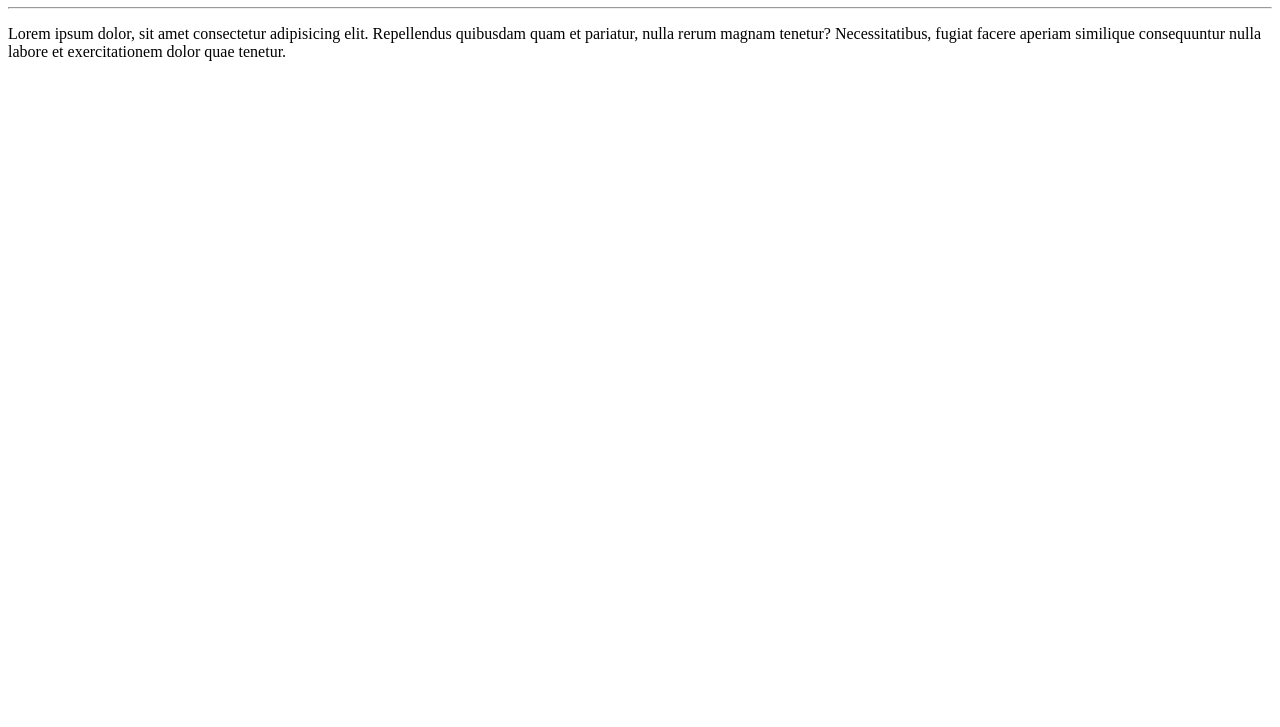
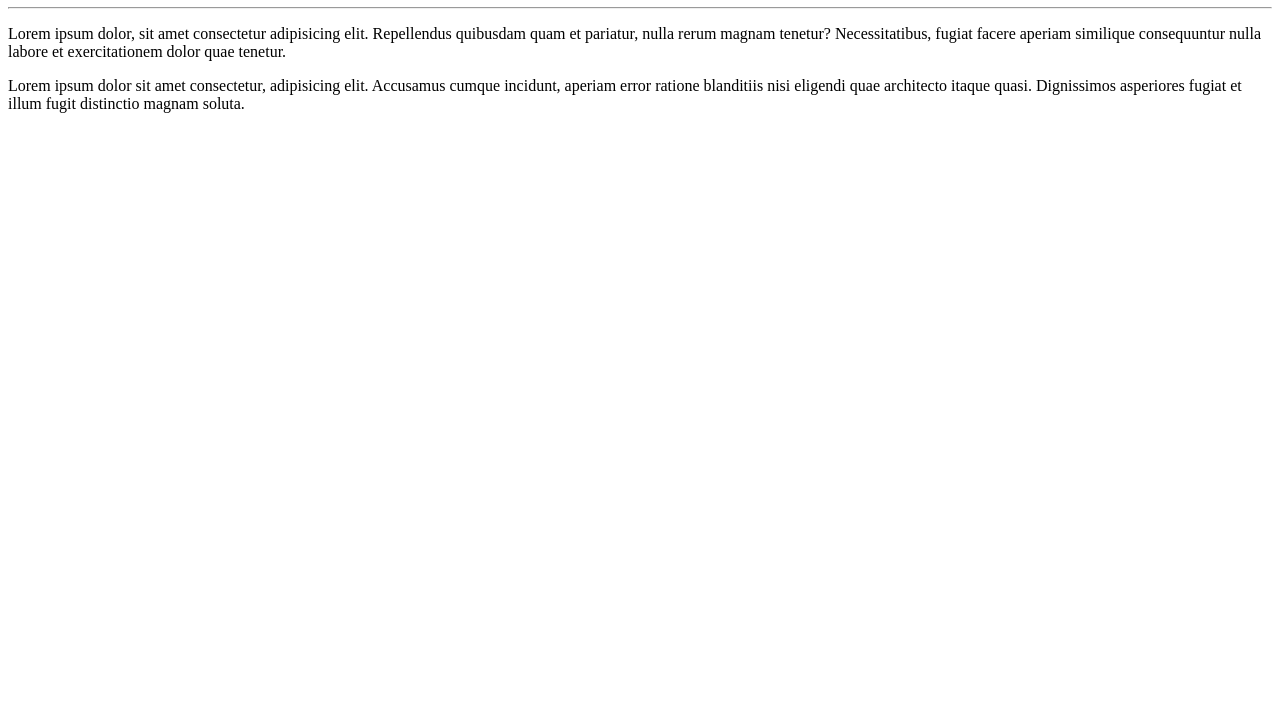
Before and after one commit to Rivan-Roque/Ola-Mundo, a plain HTML site: page site-exemplo/index.html in a window 1280 px wide. Shown: the part 73-800 px from the top of the page. Drawn offline with Linux system fonts and the light colour scheme.

Commit message:
Adicionei um paragrafo

```diff
--- a/site-exemplo/index.html
+++ b/site-exemplo/index.html
@@ -9,5 +9,6 @@
     <h1>Olá, Mundo!</h1>
     <hr>
     <p>Lorem ipsum dolor, sit amet consectetur adipisicing elit. Repellendus quibusdam quam et pariatur, nulla rerum magnam tenetur? Necessitatibus, fugiat facere aperiam similique consequuntur nulla labore et exercitationem dolor quae tenetur.</p>
+    <p>Lorem ipsum dolor sit amet consectetur, adipisicing elit. Accusamus cumque incidunt, aperiam error ratione blanditiis nisi eligendi quae architecto itaque quasi. Dignissimos asperiores fugiat et illum fugit distinctio magnam soluta.</p>
 </body>
 </html>
```
